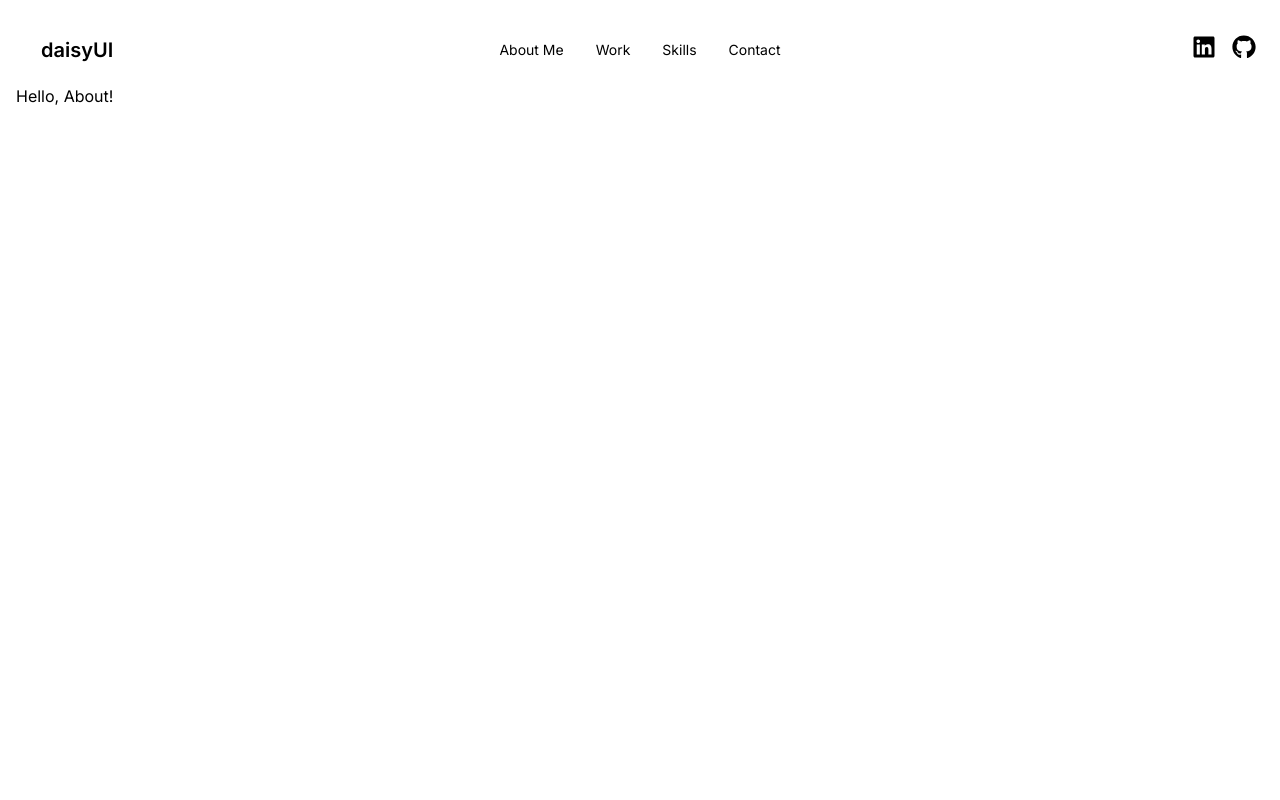
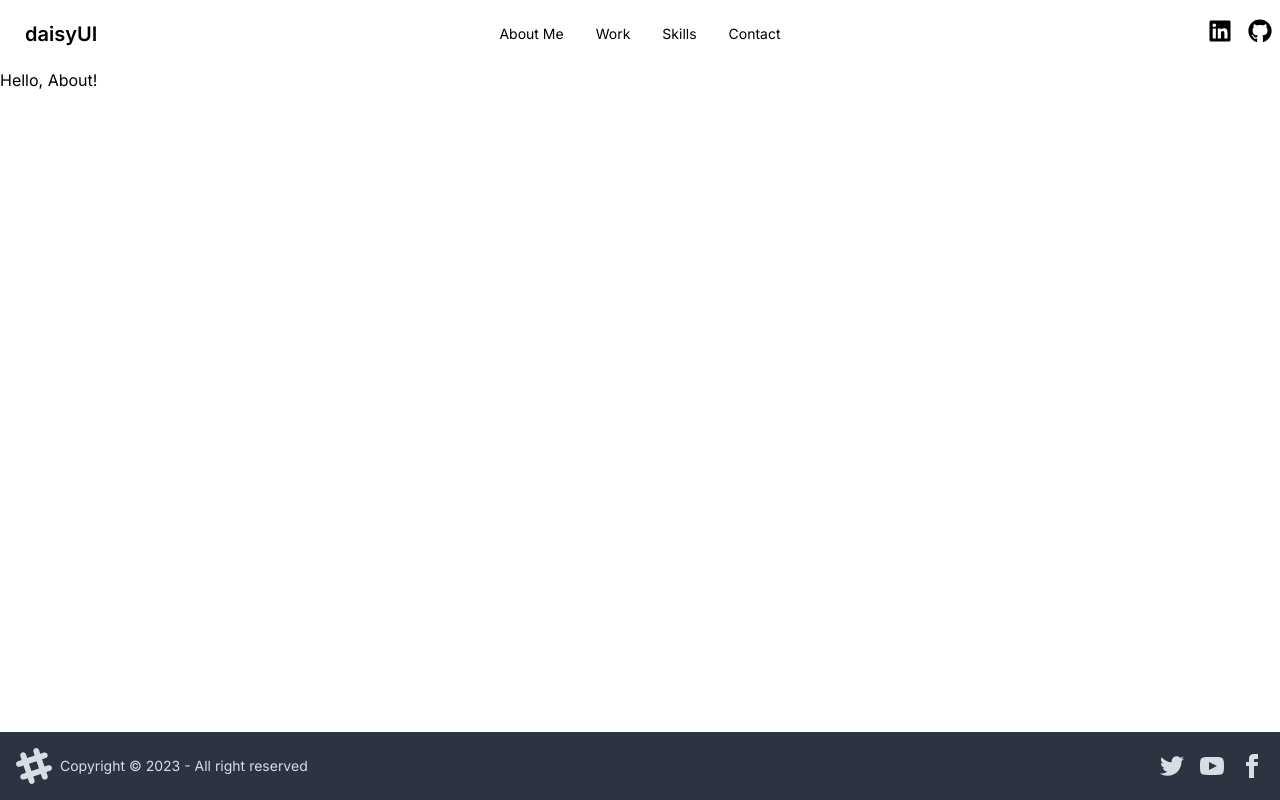
Before and after one commit to cjsolis12/csolis, a Next.js app in the folder fullstack-portfolio/: page /about in a window 1280 px wide. Built offline with nearby package versions, Linux system fonts and the light colour scheme.

Commit message:
added 100vh to entire site

```diff
--- /dev/null
+++ b/fullstack-portfolio/app/footer/footer.js
@@ -0,0 +1,16 @@
+export default function Footer () {
+    return(
+        <footer className="footer items-center p-4 bg-neutral text-neutral-content">
+        <aside className="items-center grid-flow-col">
+          <svg width="36" height="36" viewBox="0 0 24 24" xmlns="http://www.w3.org/2000/svg" fillRule="evenodd" clipRule="evenodd" className="fill-current"><path d="M22.672 15.226l-2.432.811.841 2.515c.33 1.019-.209 2.127-1.23 2.456-1.15.325-2.148-.321-2.463-1.226l-.84-2.518-5.013 1.677.84 2.517c.391 1.203-.434 2.542-1.831 2.542-.88 0-1.601-.564-1.86-1.314l-.842-2.516-2.431.809c-1.135.328-2.145-.317-2.463-1.229-.329-1.018.211-2.127 1.231-2.456l2.432-.809-1.621-4.823-2.432.808c-1.355.384-2.558-.59-2.558-1.839 0-.817.509-1.582 1.327-1.846l2.433-.809-.842-2.515c-.33-1.02.211-2.129 1.232-2.458 1.02-.329 2.13.209 2.461 1.229l.842 2.515 5.011-1.677-.839-2.517c-.403-1.238.484-2.553 1.843-2.553.819 0 1.585.509 1.85 1.326l.841 2.517 2.431-.81c1.02-.33 2.131.211 2.461 1.229.332 1.018-.21 2.126-1.23 2.456l-2.433.809 1.622 4.823 2.433-.809c1.242-.401 2.557.484 2.557 1.838 0 .819-.51 1.583-1.328 1.847m-8.992-6.428l-5.01 1.675 1.619 4.828 5.011-1.674-1.62-4.829z"></path></svg>
+          <p>Copyright © 2023 - All right reserved</p>
+        </aside>
+        <nav className="grid-flow-col gap-4 md:place-self-center md:justify-self-end">
+          <a><svg xmlns="http://www.w3.org/2000/svg" width="24" height="24" viewBox="0 0 24 24" className="fill-current"><path d="M24 4.557c-.883.392-1.832.656-2.828.775 1.017-.609 1.798-1.574 2.165-2.724-.951.564-2.005.974-3.127 1.195-.897-.957-2.178-1.555-3.594-1.555-3.179 0-5.515 2.966-4.797 6.045-4.091-.205-7.719-2.165-10.148-5.144-1.29 2.213-.669 5.108 1.523 6.574-.806-.026-1.566-.247-2.229-.616-.054 2.281 1.581 4.415 3.949 4.89-.693.188-1.452.232-2.224.084.626 1.956 2.444 3.379 4.6 3.419-2.07 1.623-4.678 2.348-7.29 2.04 2.179 1.397 4.768 2.212 7.548 2.212 9.142 0 14.307-7.721 13.995-14.646.962-.695 1.797-1.562 2.457-2.549z"></path></svg>
+          </a>
+          <a><svg xmlns="http://www.w3.org/2000/svg" width="24" height="24" viewBox="0 0 24 24" className="fill-current"><path d="M19.615 3.184c-3.604-.246-11.631-.245-15.23 0-3.897.266-4.356 2.62-4.385 8.816.029 6.185.484 8.549 4.385 8.816 3.6.245 11.626.246 15.23 0 3.897-.266 4.356-2.62 4.385-8.816-.029-6.185-.484-8.549-4.385-8.816zm-10.615 12.816v-8l8 3.993-8 4.007z"></path></svg></a>
+          <a><svg xmlns="http://www.w3.org/2000/svg" width="24" height="24" viewBox="0 0 24 24" className="fill-current"><path d="M9 8h-3v4h3v12h5v-12h3.642l.358-4h-4v-1.667c0-.955.192-1.333 1.115-1.333h2.885v-5h-3.808c-3.596 0-5.192 1.583-5.192 4.615v3.385z"></path></svg></a>
+        </nav>
+      </footer>
+    )
+};
--- a/fullstack-portfolio/app/globals.css
+++ b/fullstack-portfolio/app/globals.css
@@ -14,5 +14,7 @@
 
 body {
   color: rgb(var(--foreground-rgb));
-  padding: 1rem;
+  display: flex;
+  flex-direction: column;
+  min-height: 100vh;
 }
--- a/fullstack-portfolio/app/layout.js
+++ b/fullstack-portfolio/app/layout.js
@@ -1,6 +1,7 @@
 import './globals.css'
 import { Inter } from 'next/font/google'
 import Navbar from './navbar/page'
+import Footer from './footer/footer'
 
 const inter = Inter({ subsets: ['latin'] })
 
@@ -14,8 +15,8 @@
     <html lang="en">
       <body className={inter.className}>
         <Navbar/>
-        {children}
-
+        <div style={{ flex: 1 }}>{children}</div>
+        <Footer/>
       </body>
     </html>
   )
```
